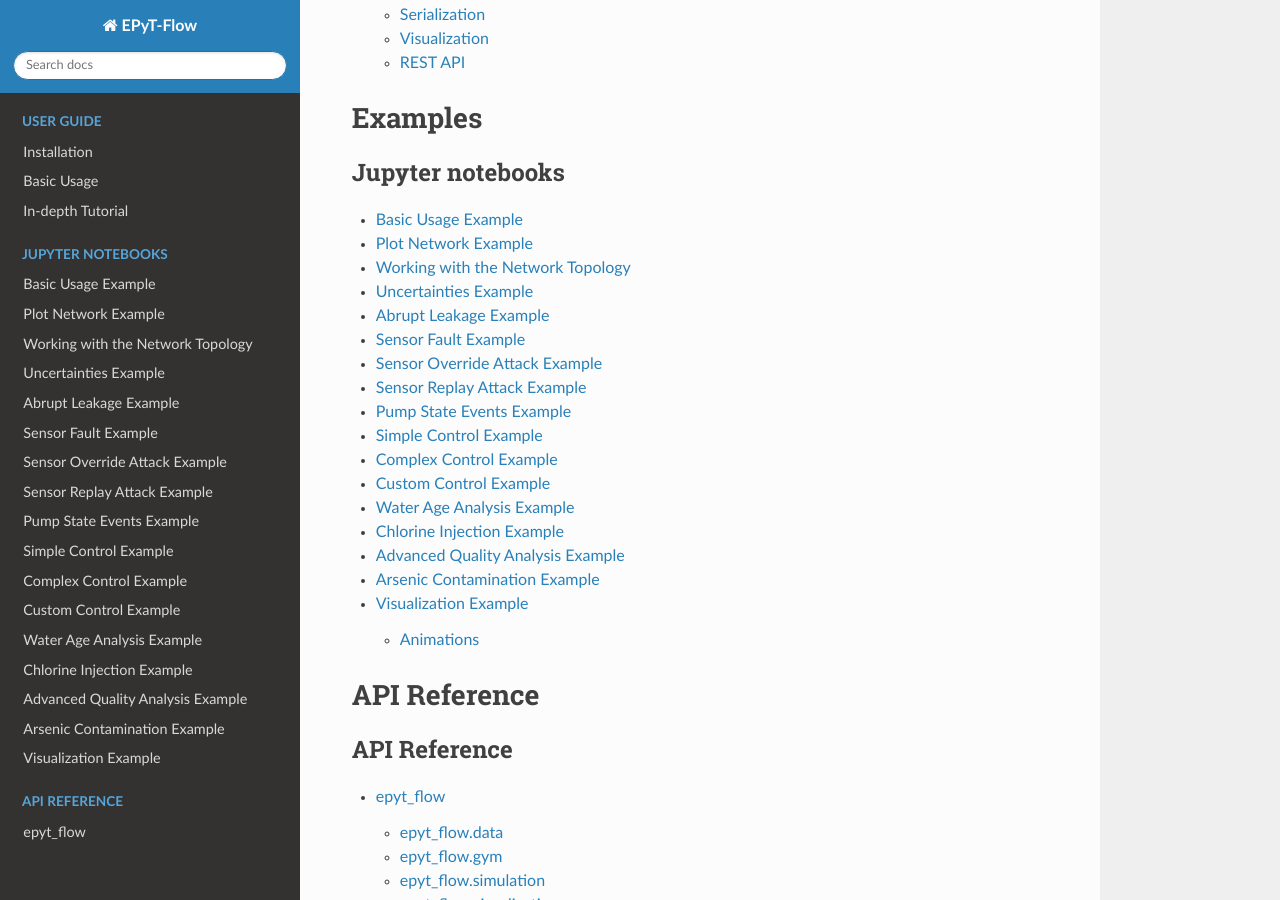
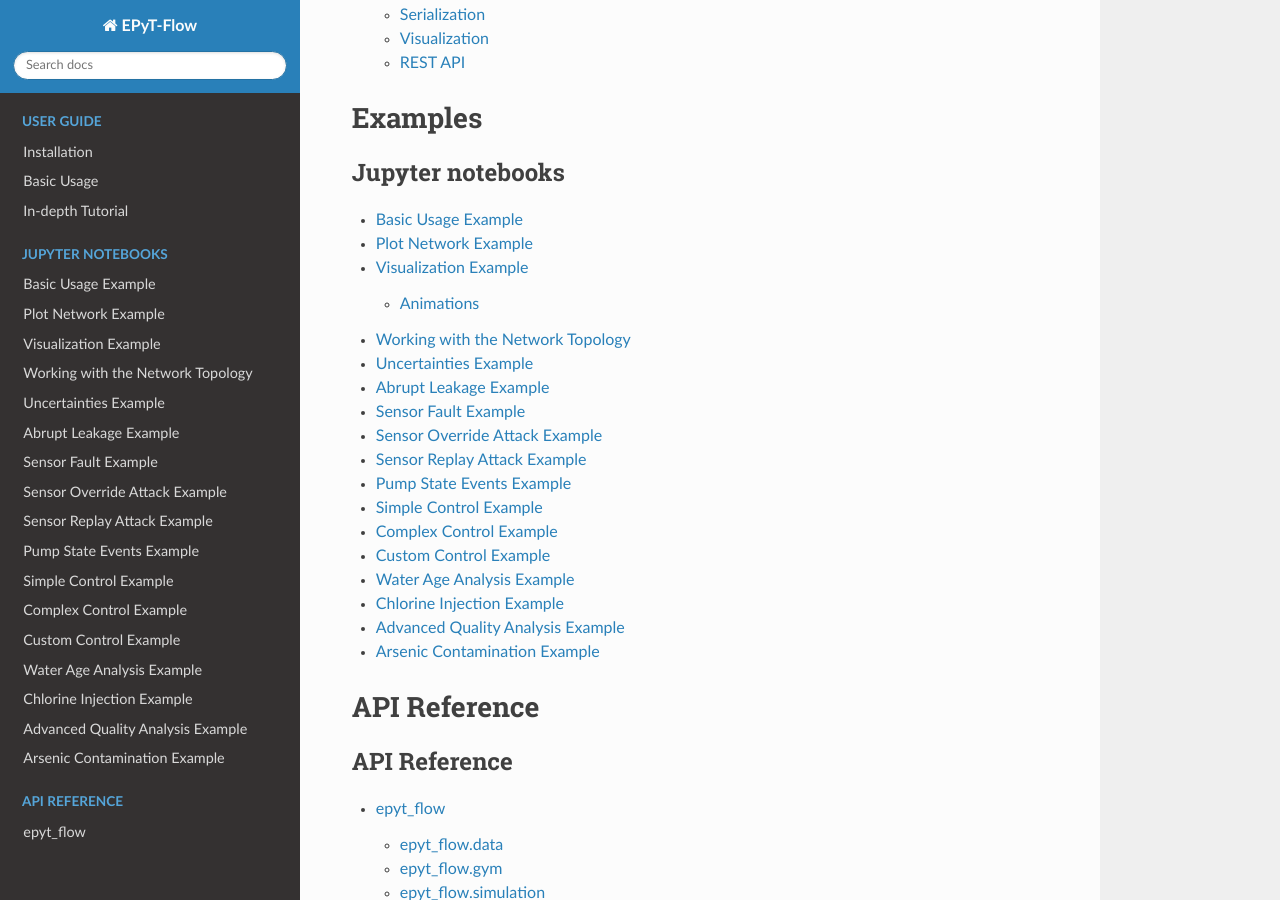
Before and after one commit to WaterFutures/EPyT-Flow, a Sphinx documentation site: the page built from docs/index.rst, in a window 1280 px wide and 900 px high, scrolled down 1957 px. Built offline with Sphinx 7.4.7 and the Read the Docs theme 3.1.0, drawn with Linux system fonts in a browser that asks for light colours; some of the changed lines change nothing that is shown.

Commit message:
Docs: Group jupyter notebooks

```diff
--- a/docs/index.rst
+++ b/docs/index.rst
@@ -81,6 +81,7 @@ Examples
 
    examples/basic_usage
    examples/plot_network
+   examples/visualization
    examples/network_topology
    examples/uncertainties
    examples/abrupt_leakage
@@ -95,7 +96,6 @@ Examples
    examples/chlorine_injection
    examples/net2-cl2_example
    examples/arsenic_contamination
-   examples/visualization
 
 
 API Reference
```
